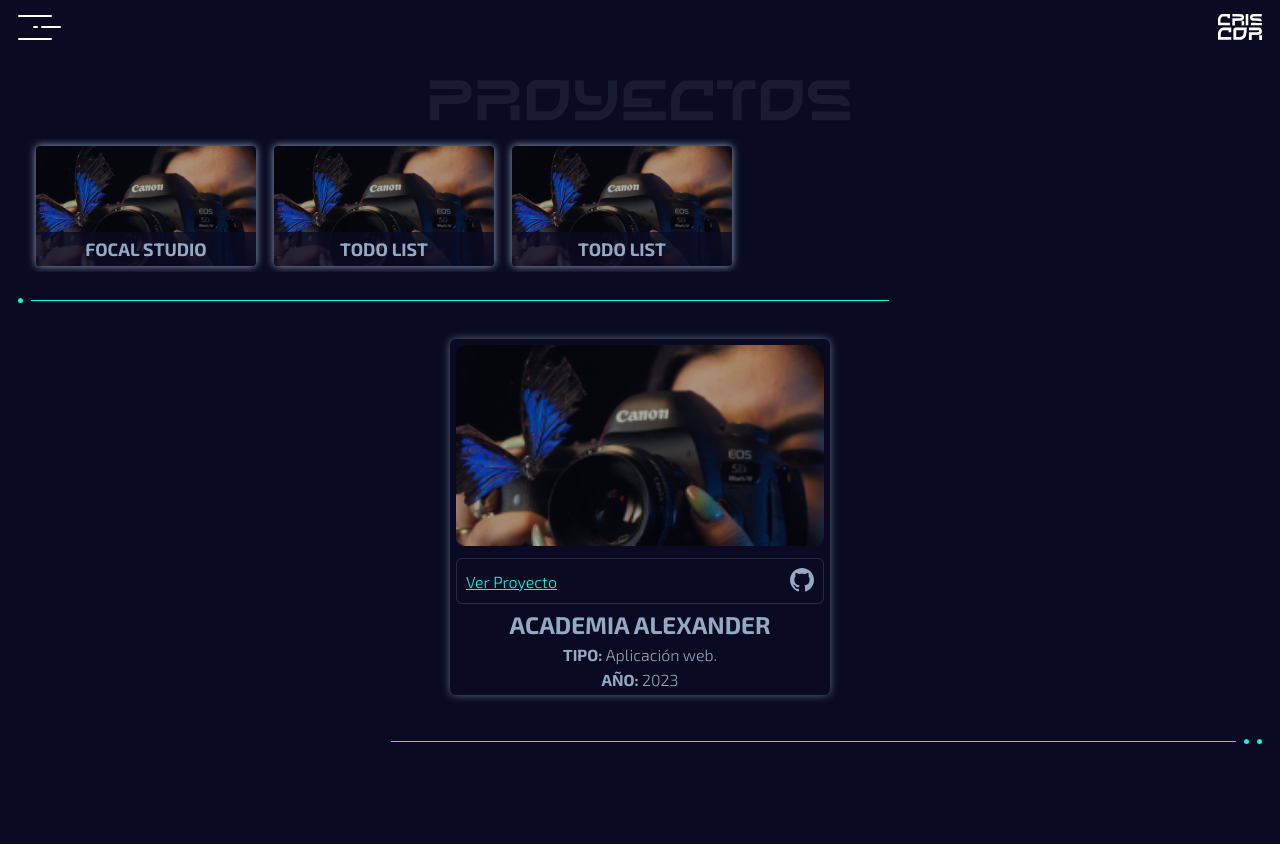
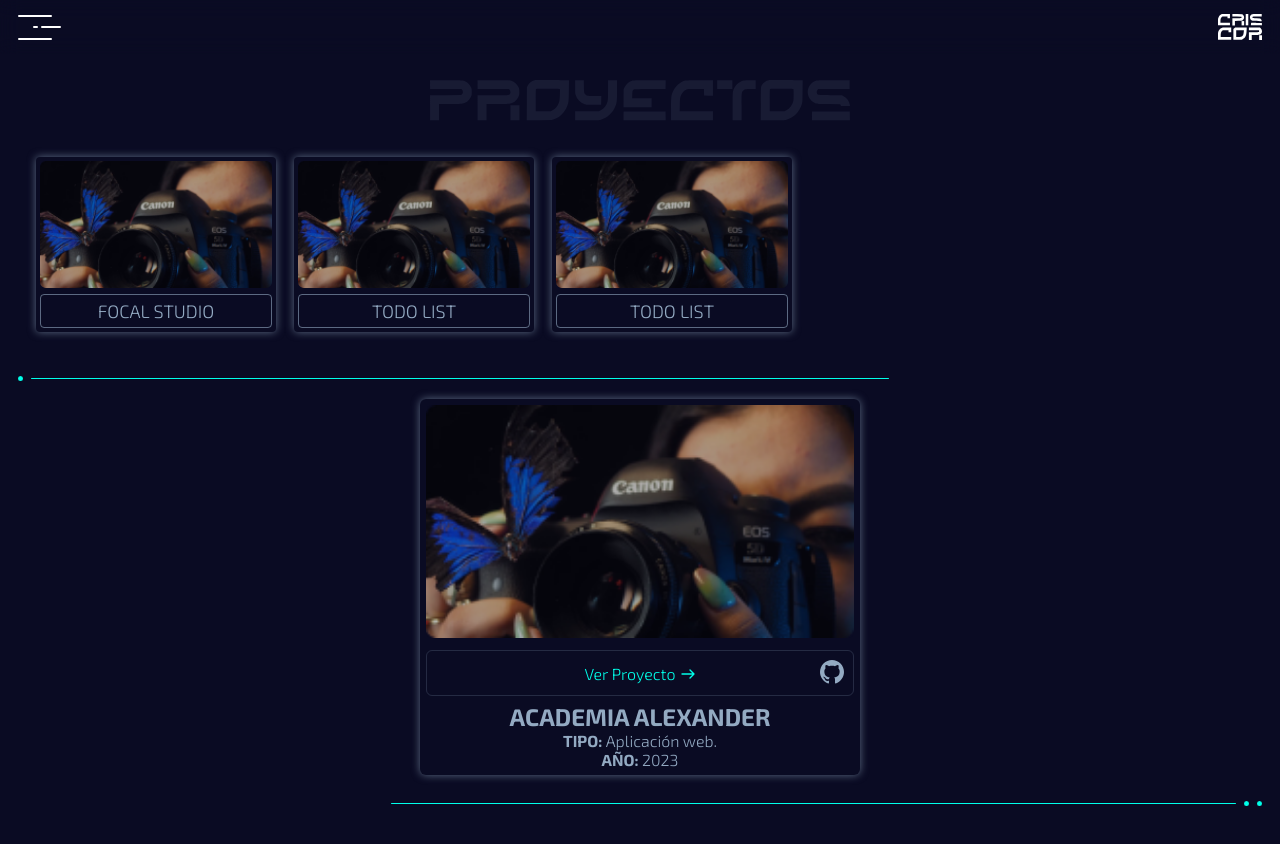
Before and after one commit to CrisdCor/cristian-corrales-portfolio, a React (Vite) app: page /projects in a window 1280 px wide. Shown: the top 844 px of the page. Before the commit the page ends 800 px from the top, so only its background shows below. Built offline with nearby package versions, Linux system fonts and the light colour scheme.

Commit message:
Se modifica maquetado de proyectos. Pendiente funcionalidad de apertura

```diff
--- a/src/Components/CardDetailProject/index.jsx
+++ b/src/Components/CardDetailProject/index.jsx
@@ -1,6 +1,7 @@
 import React from "react";
 import DummieImage from "../../assets/Images/FotoPrueba.png";
 import IconGitHub from "../../assets/Icons/IconGithub.svg";
+import IconRightArrow from "../../assets/Icons/IconRightArrow.svg";
 import "./styles.css";
 
 const CardDetailProject = ({ name, type, year, repository, url, image }) => {
@@ -17,10 +18,19 @@
           alt={name}
         />
         <div className="description__links">
-          <a className="text-m" href="https://github.com/">
+          <a
+            className="description__links__project text-m"
+            href="https://github.com/"
+          >
             Ver Proyecto
+            <span>
+              <img src={IconRightArrow} alt="" />
+            </span>
           </a>
-          <a className="link__repository" href="https://github.com/">
+          <a
+            className="description__links__repository"
+            href="https://github.com/"
+          >
             <img src={IconGitHub} alt="" />
           </a>
         </div>
--- a/src/Components/CardDetailProject/styles.css
+++ b/src/Components/CardDetailProject/styles.css
@@ -13,9 +13,9 @@
 
 .detail-project-section__card {
   width: 100%;
-  max-width: 38rem;
+  max-width: 44rem;
   height: auto;
-  margin: 3.6rem auto;
+  margin: 1.8rem auto;
   padding: 0.6rem;
   display: flex;
   flex-direction: column;
@@ -30,21 +30,39 @@
 }
 
 .description__links {
+  position: relative;
   width: 100%;
-  padding: 0.9rem;
+  height: 4.6rem;
   display: flex;
   align-items: center;
-  justify-content: space-between;
-  gap: 0.8rem;
+  justify-content: center;
   border: 0.1rem solid rgba(147, 170, 194, 0.2);
   border-radius: 0.6rem;
 }
 
-.description__links a{
+.description__links__project {
+  height: 100%;
+  display: flex;
+  justify-content: center;
+  align-items: center;
+  gap: 0.4rem;
+  text-decoration: none;
   color: var(--cyan);
 }
 
+.description__links__project span {
+  width: 1.6rem;
+  padding-top: 0.5rem;
+}
 
+.description__links__project span img {
+  width: 100%;
+}
+
+.description__links__repository {
+  position: absolute;
+  right: 0.9rem;
+}
 
 .detail-project-section__card--description {
   width: 100%;
@@ -57,7 +75,6 @@
 .description__text {
   display: flex;
   flex-direction: column;
-  gap: 0.6rem;
 }
 
 .detail-project-section--text {
--- a/src/Components/CardProject/index.jsx
+++ b/src/Components/CardProject/index.jsx
@@ -4,10 +4,10 @@
 const CardProject = ({ name, image }) => {
   return (
     <article className="card-project">
+      <img className="card-project__image" src={image} alt={name} />
       <div className="card-project__text">
-        <p className="text-l text-center text-bold">{name}</p>
+        <p className="text-l text-center text-regular">{name}</p>
       </div>
-      <img className="card-project__image" src={image} alt={name} />
     </article>
   );
 };
--- a/src/Components/CardProject/styles.css
+++ b/src/Components/CardProject/styles.css
@@ -1,22 +1,26 @@
 .card-project {
-  position: relative;
-  width: 22rem;
-  min-width: 22rem;
-  height: 12rem;
-  overflow: hidden;
+  width: 24rem;
+  min-width: 24rem;
+  padding: 0.4rem;
+  display: flex;
+  flex-direction: column;
+  gap: 0.6rem;
   border-radius: 0.4rem;
-  box-shadow: 0 0 8px var(--soft-blue);
+  box-shadow: 0 0 8px rgba(147, 170, 194, 0.6);
+  cursor: pointer;
+}
+
+.card-project__image {
+  width: 100%;
 }
 
 .card-project__text {
-  position: absolute;
-  bottom: 0;
-  left: 0;
   width: 100%;
   height: 3.4rem;
   display: flex;
   align-items: center;
   justify-content: center;
   text-transform: uppercase;
-  background: rgba(10, 11, 35, 0.8);
+  border: 0.1rem solid rgba(147, 170, 194, 0.6);
+  border-radius: 0.4rem;
 }
--- a/src/Containers/AllProjects/styles.css
+++ b/src/Containers/AllProjects/styles.css
@@ -2,7 +2,6 @@
   position: relative;
   width: 100%;
   height: auto;
-
   display: flex;
   align-items: center;
   justify-content: center;
@@ -20,7 +19,7 @@
   padding: 1.8rem 1.8rem;
   display: flex;
   gap: 1.8rem;
-  overflow: scroll;
+  overflow-x: scroll;
 }
 
 .projects-section__arrow--left {
--- a/src/Pages/projects/styles.css
+++ b/src/Pages/projects/styles.css
@@ -1,7 +1,7 @@
 .projects {
   width: 100%;
   max-width: 128rem;
-  height: 100vh;
+  /* height: 100vh; */
   margin: 0 auto;
   padding: 8rem 1.8rem 1.8rem;
   display: flex;
```
Also changed, not shown: src/assets/Icons/IconRightArrow.svg (added).
